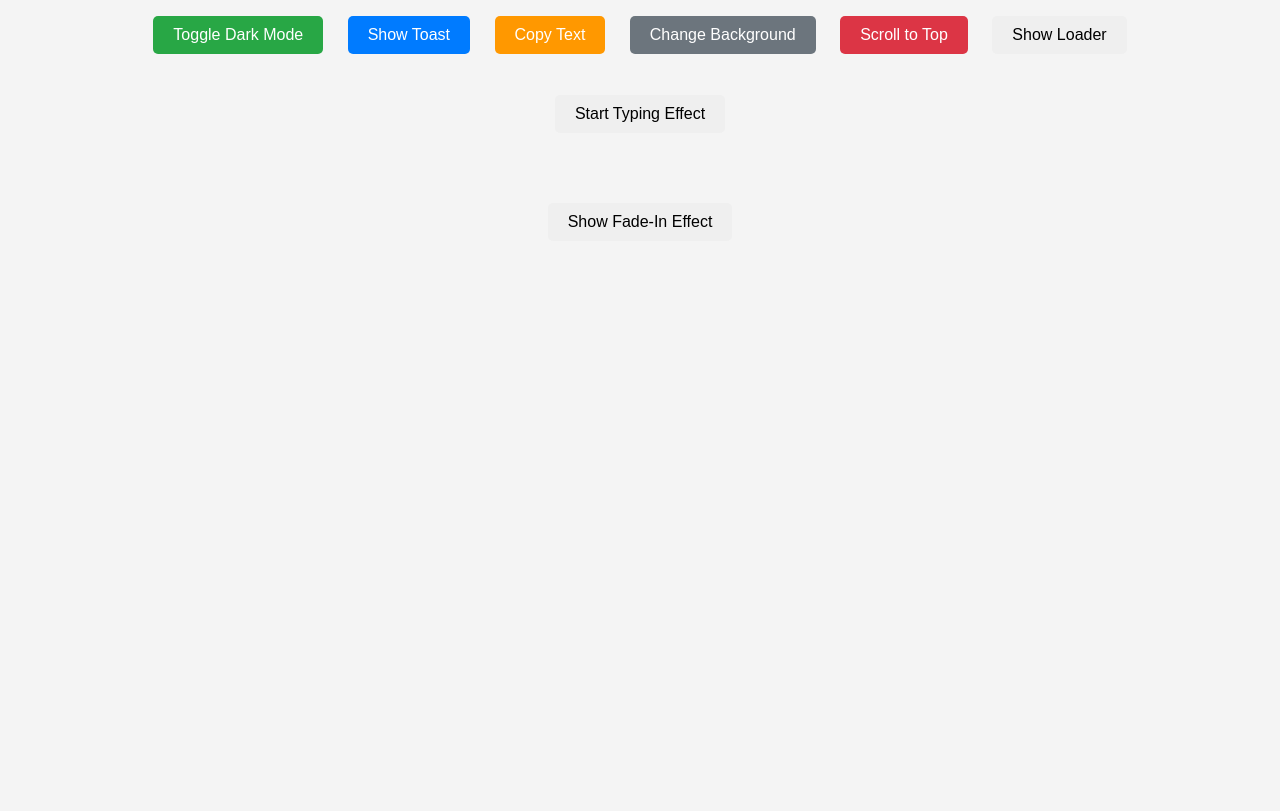
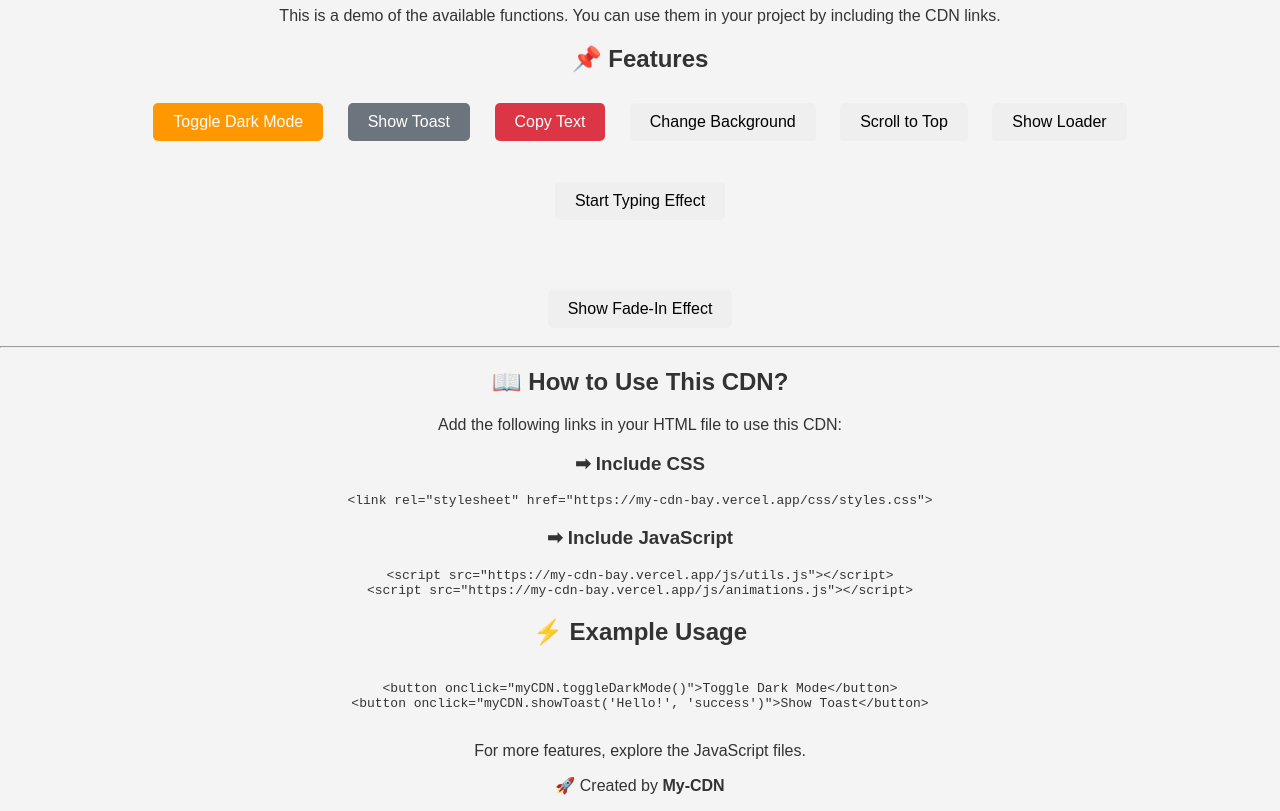
Before and after one commit to RaviRanjanKumar11/my-cdn, a plain HTML site: page index.html in a window 1280 px wide. Shown: the part 74-885 px from the top of the page. Before the commit the page ends 800 px from the top, so only its background shows below. Drawn offline with Linux system fonts and the light colour scheme.

Commit message:
Proper-doct

```diff
--- a/index.html
+++ b/index.html
@@ -7,7 +7,10 @@
     <link rel="stylesheet" href="css/styles.css">
 </head>
 <body>
-    <h1>Welcome to My Custom CDN</h1>
+    <h1>🚀 Welcome to My Custom CDN</h1>
+    <p>This is a demo of the available functions. You can use them in your project by including the CDN links.</p>
+
+    <h2>📌 Features</h2>
     <button onclick="myCDN.toggleDarkMode()">Toggle Dark Mode</button>
     <button onclick="myCDN.showToast('Hello from CDN!', 'success')">Show Toast</button>
     <button onclick="myCDN.copyToClipboard('Hello, World!')">Copy Text</button>
@@ -16,15 +19,37 @@
     <button onclick="myCDN.showLoader()">Show Loader</button>
 
     <h1 id="animatedText"></h1>
-<button onclick="myCDNAnimations.typeText(document.getElementById('animatedText'), 'Hello from Ravi CDN!')">
+    <button onclick="myCDNAnimations.typeText(document.getElementById('animatedText'), 'Hello from My CDN!')">
         Start Typing Effect
     </button>
-<p id="fadeInPara" style="opacity: 0;">Ravi Ranjan Kumar</p>
+
+    <p id="fadeInPara" style="opacity: 0;">This text will fade in</p>
     <button onclick="myCDNAnimations.fadeInElement(document.getElementById('fadeInPara'))">
         Show Fade-In Effect
     </button>
 
+    <hr>
+    <h2>📖 How to Use This CDN?</h2>
+    <p>Add the following links in your HTML file to use this CDN:</p>
 
+    <h3>➡ Include CSS</h3>
+    <pre><code>&lt;link rel="stylesheet" href="https://my-cdn-bay.vercel.app/css/styles.css"&gt;</code></pre>
+
+    <h3>➡ Include JavaScript</h3>
+    <pre><code>&lt;script src="https://my-cdn-bay.vercel.app/js/utils.js"&gt;&lt;/script&gt;
+&lt;script src="https://my-cdn-bay.vercel.app/js/animations.js"&gt;&lt;/script&gt;</code></pre>
+
+    <h2>⚡ Example Usage</h2>
+    <pre><code>
+&lt;button onclick="myCDN.toggleDarkMode()"&gt;Toggle Dark Mode&lt;/button&gt;
+&lt;button onclick="myCDN.showToast('Hello!', 'success')"&gt;Show Toast&lt;/button&gt;
+    </code></pre>
+
+    <p>For more features, explore the JavaScript files.</p>
+
+    <footer>
+        <p>🚀 Created by <strong>My-CDN</strong></p>
+    </footer>
 
     <script src="js/utils.js"></script>
     <script src="js/animations.js"></script>
```
Lines whose indentation alone changed are shown as unchanged.
